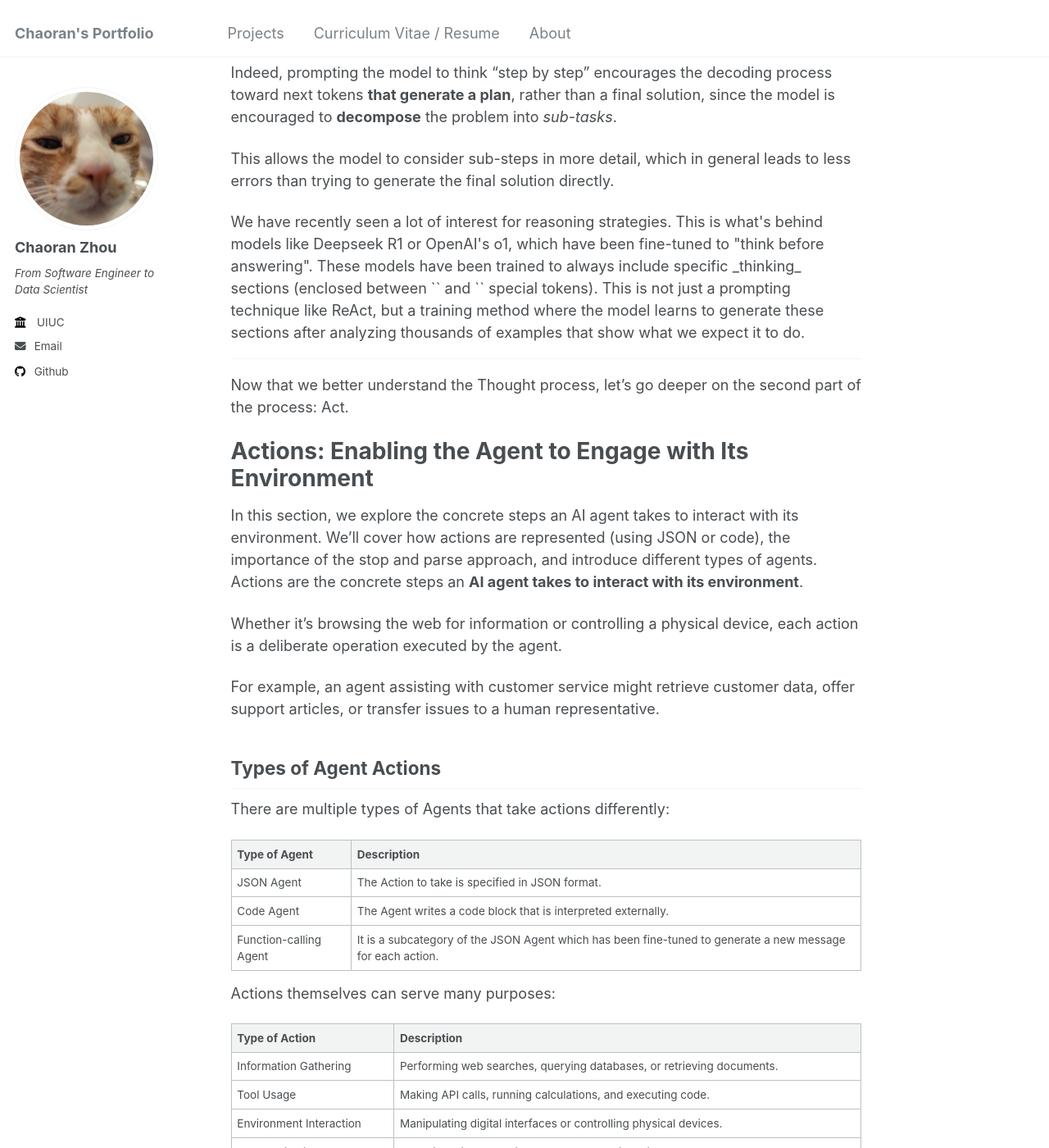
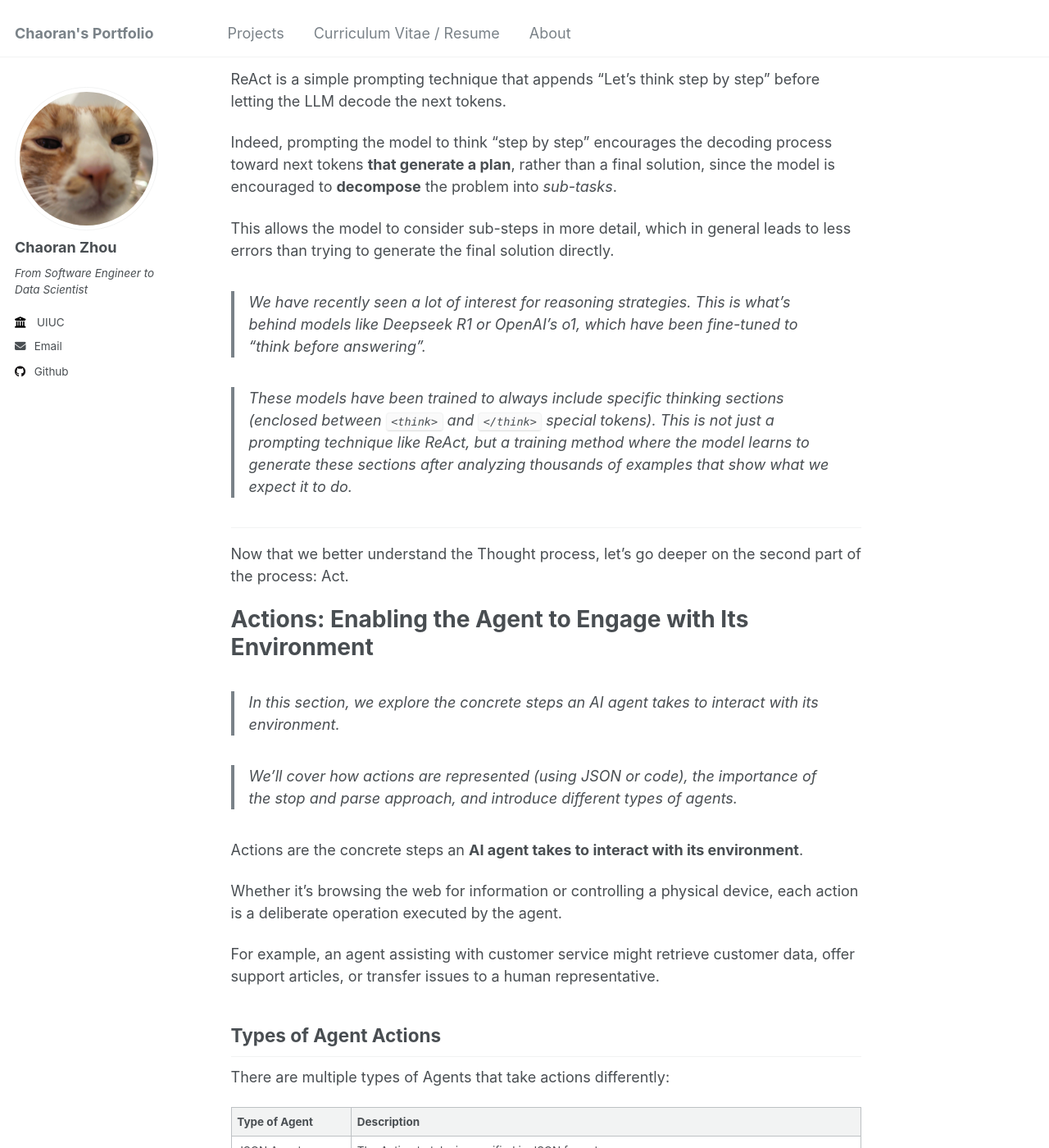
Before and after one commit to ranranrunforit/ranranrunforit.github.io, a Jekyll site: the page built from _projects/project-18.md, in a window 1280 px wide and 1400 px high, scrolled down 13113 px. Shown: the whole window at 82% size. Built offline with Jekyll 4.4.1, drawn with Linux system fonts in a browser that asks for light colours; some of the changed text lies outside the part shown.

Commit message:
Update project-18.md

```diff
--- a/_projects/project-18.md
+++ b/_projects/project-18.md
@@ -358,7 +358,7 @@ To summarize, we learned:
 
 - *Why Tools Are Essential*: They enable Agents to overcome the limitations of static model training, handle real-time tasks, and perform specialized actions.
 
-Now, we can move on to the [Agent Workflow](agent-steps-and-structure) where you’ll see how an Agent observes, thinks, and acts. This **brings together everything we’ve covered so far** and sets the stage for creating your own fully functional AI Agent.
+Now, we can move on to the Agent Workflow where you’ll see how an Agent observes, thinks, and acts. This **brings together everything we’ve covered so far** and sets the stage for creating your own fully functional AI Agent.
 
 
 # Understanding AI Agents through the Thought-Action-Observation Cycle
@@ -371,7 +371,6 @@ In the previous sections, we learned:
 In this section, **we’ll explore the complete AI Agent Workflow**, a cycle we defined as Thought-Action-Observation.
 
 And then, we’ll dive deeper on each of these steps.
-
 
 ## The Core Components
 
@@ -425,9 +424,8 @@ Let’s now dive deeper into the Thought, Action, Observation as the individual
 
 # Thought: Internal Reasoning and the ReAct Approach
 
-<Tip>
-In this section, we dive into the inner workings of an AI agent—its ability to reason and plan. We’ll explore how the agent leverages its internal dialogue to analyze information, break down complex problems into manageable steps, and decide what action to take next. Additionally, we introduce the ReAct approach, a prompting technique that encourages the model to think “step by step” before acting.
-</Tip>
+>In this section, we dive into the inner workings of an AI agent—its ability to reason and plan. We’ll explore how the agent leverages its internal dialogue to analyze information, break down complex problems into manageable steps, and decide what action to take next. Additionally, we introduce the ReAct approach, a prompting technique that encourages the model to think “step by step” before acting.
+
 
 Thoughts represent the **Agent's internal reasoning and planning processes** to solve the task.
 
@@ -465,22 +463,20 @@ Indeed, prompting the model to think "step by step" encourages the decoding proc
 
 This allows the model to consider sub-steps in more detail, which in general leads to less errors than trying to generate the final solution directly.
 
-<Tip>
-We have recently seen a lot of interest for reasoning strategies. This is what's behind models like Deepseek R1 or OpenAI's o1, which have been fine-tuned to "think before answering".
 
-These models have been trained to always include specific _thinking_ sections (enclosed between `<think>` and `</think>` special tokens). This is not just a prompting technique like ReAct, but a training method where the model learns to generate these sections after analyzing thousands of examples that show what we expect it to do.
-</Tip>
+>We have recently seen a lot of interest for reasoning strategies. This is what's behind models like Deepseek R1 or OpenAI's o1, which have been fine-tuned to "think before answering".
+
+>These models have been trained to always include specific _thinking_ sections (enclosed between `<think>` and `</think>` special tokens). This is not just a prompting technique like ReAct, but a training method where the model learns to generate these sections after analyzing thousands of examples that show what we expect it to do.
+
 
 ---
 Now that we better understand the Thought process, let's go deeper on the second part of the process: Act.
 
 # Actions:  Enabling the Agent to Engage with Its Environment
 
-<Tip>
- In this section, we explore the concrete steps an AI agent takes to interact with its environment.
+> In this section, we explore the concrete steps an AI agent takes to interact with its environment.
 
- We’ll cover how actions are represented (using JSON or code), the importance of the stop and parse approach, and introduce different types of agents.
-</Tip>
+> We’ll cover how actions are represented (using JSON or code), the importance of the stop and parse approach, and introduce different types of agents.
 
 Actions are the concrete steps an **AI agent takes to interact with its environment**.
 
```
